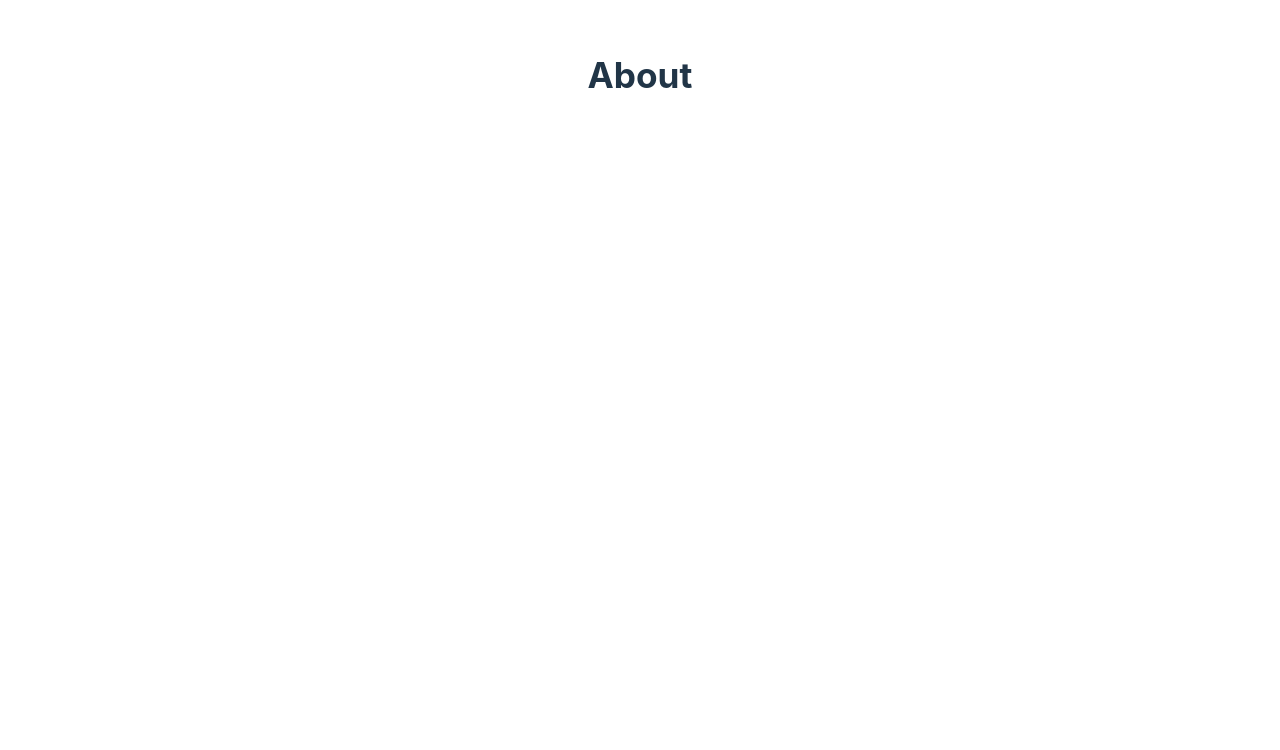
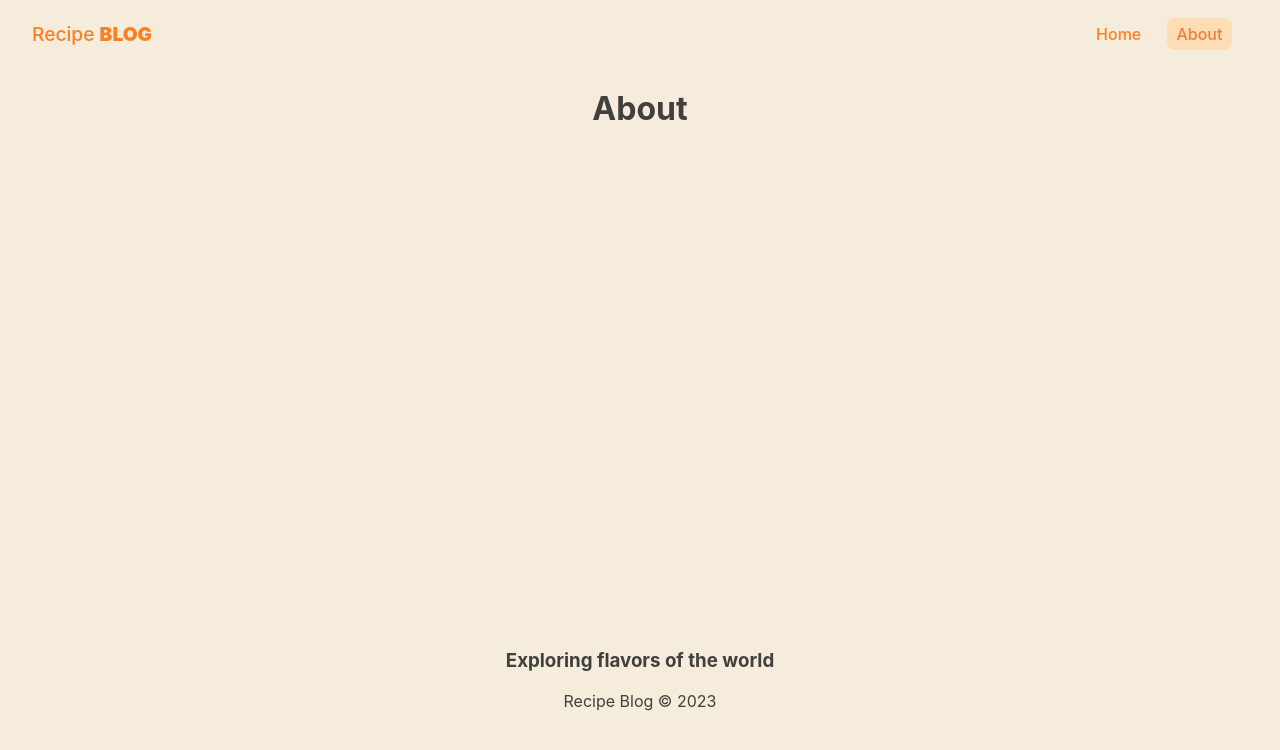
Before and after one commit to TamaraMMT/blog-recipes, a React (Vite) app: page /about in a window 1280 px wide. Shown: the top 750 px of the page. Built offline with nearby package versions, Linux system fonts and the light colour scheme.

Commit message:
added navbar, footer and styles

```diff
--- a/src/App.css
+++ b/src/App.css
@@ -1,7 +1,5 @@
 #root {
-  max-width: 1280px;
-  margin: 0 auto;
-  padding: 2rem;
+
   text-align: center;
 }
 
@@ -10,21 +8,3 @@
   min-height:  60vh;
   margin-bottom: 5em;
 }
-
-
-.hello {
-  color: #000;
-  font-size: 1.1rem;
-  line-height: 0.5rem;
-  transition: .25s;
-  cursor: pointer;
-  padding:100px
-
-}
-
-
-.hello:hover {
-  color: #5c5c5c;
-  text-decoration: none;
-
-}
--- a/src/App.jsx
+++ b/src/App.jsx
@@ -4,18 +4,22 @@ import { BrowserRouter, Routes, Route } from "react-router-dom";
 
 import Home from "./pages/Home/Home";
 import About from "./pages/About/About";
+import Navbar from "./components/Navbar";
+import Footer from "./components/Footer";
 
 function App() {
   return (
     <>
       <div>
         <BrowserRouter>
+          <Navbar />
           <div className="container">
             <Routes>
               <Route path="/" element={<Home />} />
               <Route path="/about" element={<About />} />
             </Routes>
           </div>
+          <Footer />
         </BrowserRouter>
       </div>
     </>
--- /dev/null
+++ b/src/components/Footer.jsx
@@ -0,0 +1,11 @@
+import styles from "./Footer.module.css";
+
+const Footer = () => {
+  return (
+    <footer>
+      <h3>Exploring flavors of the world</h3>
+      <p>Recipe Blog &copy; 2023</p>
+    </footer>
+  );
+};
+export default Footer;
--- /dev/null
+++ b/src/components/Navbar.jsx
@@ -0,0 +1,32 @@
+import { NavLink } from "react-router-dom";
+
+import styles from "./Navbar.module.css";
+
+const Navbar = () => {
+  return (
+    <nav className={styles.navbar}>
+      <NavLink to="/" className={styles.brand}>
+        Recipe <span>Blog</span>
+      </NavLink>
+      <ul className={styles.links_list}>
+        <li>
+          <NavLink
+            to="/"
+            className={({ isActive }) => (isActive ? styles.active : "")}
+          >
+            Home
+          </NavLink>
+        </li>
+        <li>
+          <NavLink
+            to="/about"
+            className={({ isActive }) => (isActive ? styles.active : "")}
+          >
+            About
+          </NavLink>
+        </li>
+      </ul>
+    </nav>
+  );
+};
+export default Navbar;
--- /dev/null
+++ b/src/components/Navbar.module.css
@@ -0,0 +1,34 @@
+.navbar {
+  display: flex;
+  justify-content: space-between;
+  align-items: center;
+  padding: 0.5em 2em;
+}
+
+.brand {
+  font-size: 1.2em;
+}
+
+.brand span {
+  font-weight: 900;
+  text-transform: uppercase;
+}
+
+.links_list {
+  display: flex;
+  list-style: none;
+}
+
+.links_list li {
+  margin-right: 1em;
+}
+
+.links_list li a {
+  padding: 0.4em 0.6em;
+}
+
+.links_list .active {
+  border-radius: 8px;
+  background-color: #fcddb5;
+  color: #f57c36;
+}
--- a/src/index.css
+++ b/src/index.css
@@ -1,67 +1,47 @@
+body {
+  margin: 0;
+  padding: 0;
+}
 :root {
   font-family: Inter, system-ui, Avenir, Helvetica, Arial, sans-serif;
-  line-height: 1.5;
-  font-weight: 400;
+  color-scheme: light dark;
+  color: rgba(38, 38, 38, 0.87);
+  background-color: rgb(245, 236, 220);
 
-  color-scheme: light dark;
-  color: rgba(255, 255, 255, 0.87);
-  background-color: #393939;
-
-  font-synthesis: none;
-  text-rendering: optimizeLegibility;
-  -webkit-font-smoothing: antialiased;
-  -moz-osx-font-smoothing: grayscale;
 }
 
 a {
   font-weight: 500;
-  color: #646cff;
+  color: #fe7f1e;
   text-decoration: inherit;
 }
 a:hover {
-  color: #535bf2;
+  color: #9c4808;
 }
 
-body {
-  margin: 0;
-  display: flex;
-  min-width: 320px;
-  min-height: 100vh;
-}
-
-h1 {
-  font-size: 2.2em;
-  line-height: 1.1;
-}
 
 button {
   border-radius: 8px;
   border: 1px solid transparent;
-  padding: 0.6em 1.2em;
   font-size: 1em;
-  font-weight: 500;
+  font-weight: 200;
   font-family: inherit;
-  background-color: #1a1a1a;
+  background-color: #d21d1d;
   cursor: pointer;
-  transition: border-color 0.25s;
 }
 button:hover {
-  border-color: #646cff;
-}
-button:focus,
-button:focus-visible {
-  outline: 4px auto -webkit-focus-ring-color;
+  border-color: #dd7931;
 }
 
-@media (prefers-color-scheme: light) {
-  :root {
-    color: #213547;
-    background-color: #ffffff;
-  }
-  a:hover {
-    color: #747bff;
-  }
-  button {
-    background-color: #f9f9f9;
-  }
+input {
+  border: none;
+  border-radius: 2px;
+  margin: 0;
 }
+
+input::placeholder,
+textarea::placeholder {
+  font-family: Helvetica;
+  background-color: rgb(255, 255, 255);
+  padding-left: 0.2em;
+}
```
Also changed, not shown: src/components/Footer.module.css (added).
